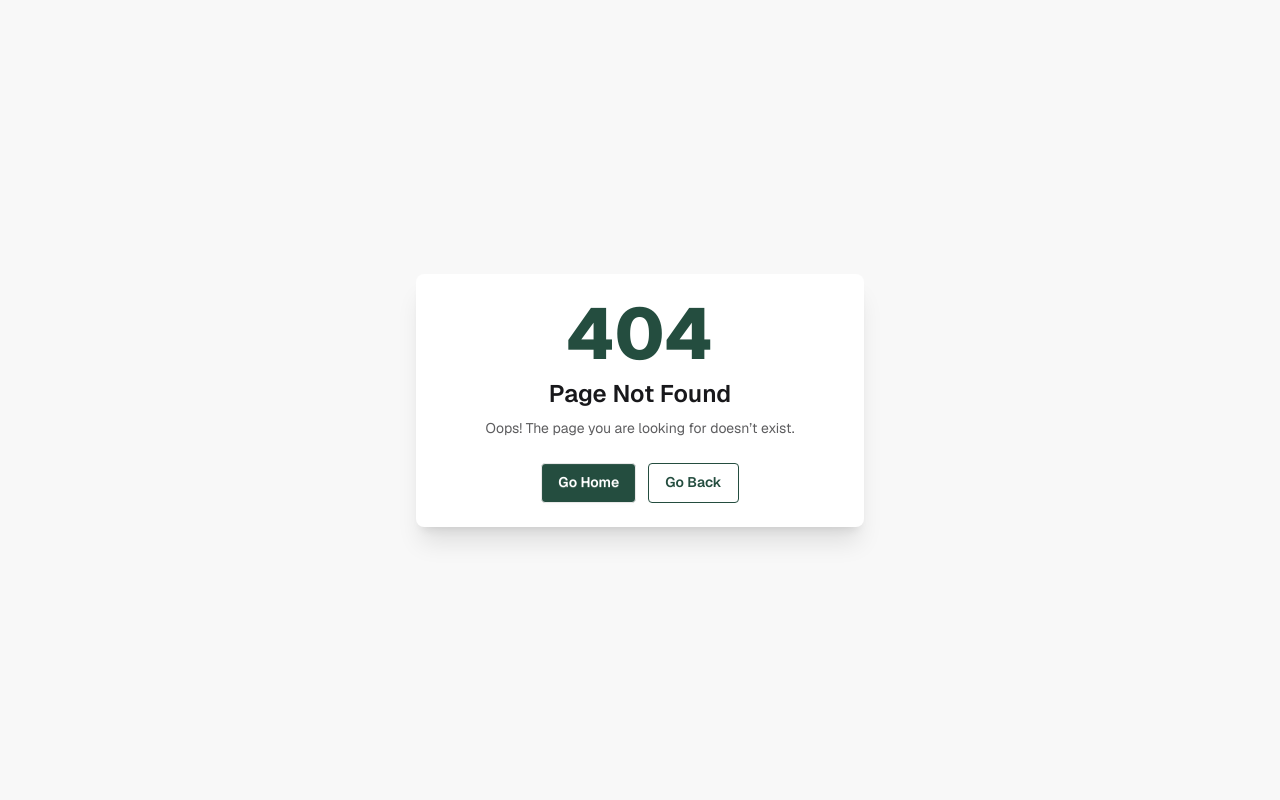
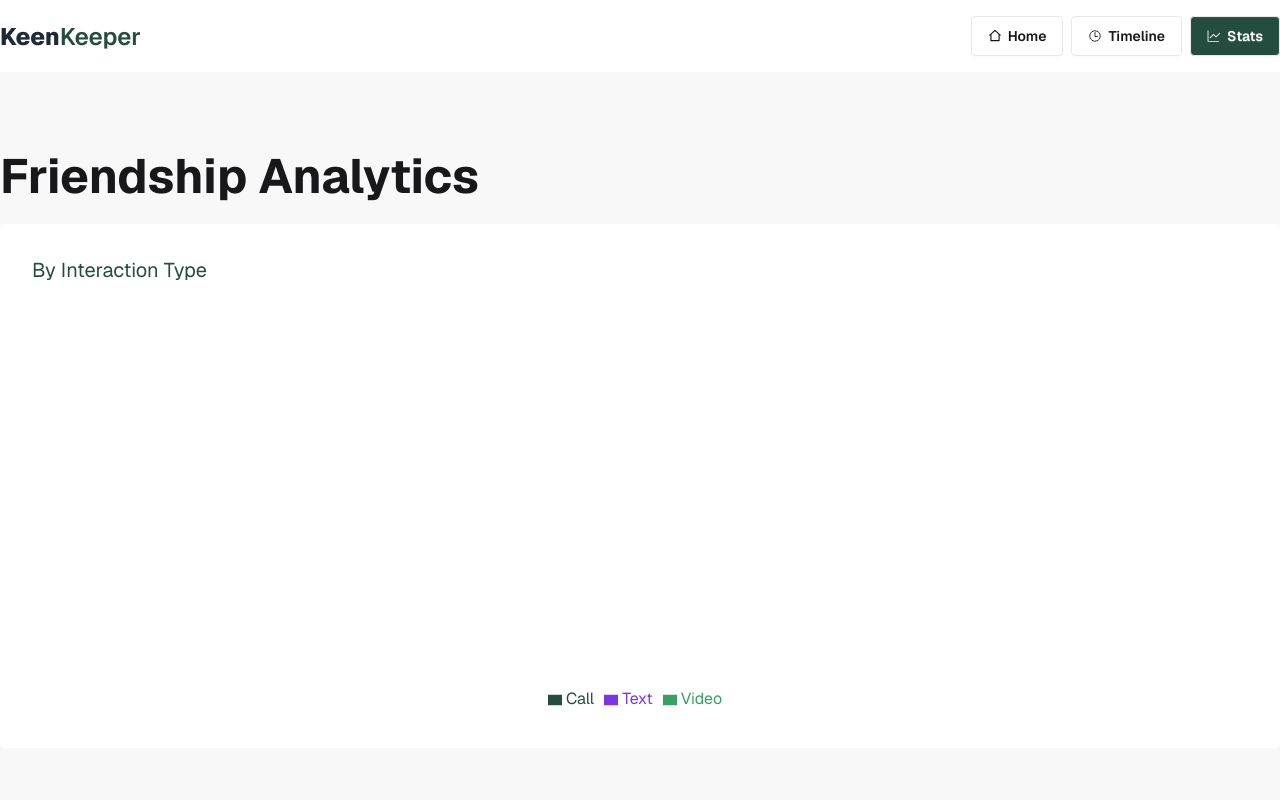
Before and after one commit to md-moynul/keen-keeper, a React (Vite) app: page /stats in a window 1280 px wide. Before the commit this address had no page. Shown: the top 800 px of the page. Built offline with nearby package versions, Linux system fonts and the light colour scheme.

Commit message:
add stats section

```diff
--- a/package.json
+++ b/package.json
@@ -18,6 +18,7 @@
     "react-router": "^7.14.0",
     "react-spinners": "^0.17.0",
     "react-toastify": "^11.0.5",
+    "recharts": "^3.8.1",
     "tailwindcss": "^4.2.2"
   },
   "devDependencies": {
--- a/src/components/friendDetails/CheckIn.jsx
+++ b/src/components/friendDetails/CheckIn.jsx
@@ -5,36 +5,35 @@ import { ContactContext } from '../../context/ContactContext';
 import { toast } from 'react-toastify';
 
 const CheckIn = ({ targetedFriends }) => {
-    const {allContact , setAllContact} = useContext(ContactContext)
+    const { callContact, textContact, videoContact
+        , setCallContact, setTextContact, setVideoContact,allContact } = useContext(ContactContext)
 
     const handelCall = (targetedFriends) => {
-        const {name} = targetedFriends
+        const { name } = targetedFriends
         console.log('call clicked', targetedFriends.name);
         const time = new Date()
-        const newContact = {name , status : 'Call' , time:time}
-        console.log(time);
-        setAllContact([...allContact ,newContact])
-        toast.success('called successful')
+        const newContact = { name, status: 'Call', time: time }
+        setCallContact([...callContact, newContact])
+        toast.success(`Call with ${name}`)
     }
     const handelMassage = (targetedFriends) => {
-        const {name} = targetedFriends
+        const { name } = targetedFriends
         console.log('call clicked', targetedFriends.name);
         const time = new Date()
-        const newContact = {name , status : 'Text' , time:time}
-        console.log(time);
-        setAllContact([...allContact ,newContact])
-        toast.success('massaged successful')
+        const newContact = { name, status: 'Text', time: time }
+        setTextContact([...textContact, newContact])
+        toast.success(`Massage with ${name}`)
     }
     const handelVideo = (targetedFriends) => {
-        const {name} = targetedFriends
+        const { name } = targetedFriends
         console.log('call clicked', targetedFriends.name);
         const time = new Date()
-        const newContact = {name , status : 'Video' , time:time}
-        console.log(time);
-        setAllContact([...allContact ,newContact])
-        toast.success('video successful')
+        const newContact = { name, status: 'Video', time: time }
+        setVideoContact([...videoContact, newContact])
+        toast.success(`Video with ${name}`)
     }
-    console.log(allContact);
+console.log(allContact);
+
 
     return (
         <div className="shadow bg-base-100 rounded-2xl  space-y-4 p-5 flex flex-col">
--- a/src/components/timeline/ContactCard.jsx
+++ b/src/components/timeline/ContactCard.jsx
@@ -3,14 +3,18 @@ import text from '../../assets/images/text.png';
 import video from '../../assets/images/video.png';
 
 const ContactCard = ({ contact }) => {
+    const {name, status,time} =contact;
+    const newDate = time.toDateString()
+
+
     return (
         <div className='p-4 bg-base-100 rounded-2xl space-x-4 flex' >
             <div>
-                {contact.status === 'Call' ? <img src={call} alt="" /> : contact.status === 'Text' ? <img src={text} alt="" /> : contact.status === 'Video' ? <img src={video} alt="" /> : ''}
+                {status === 'Call' ? <img src={call} alt="" /> : status === 'Text' ? <img src={text} alt="" /> : status === 'Video' ? <img src={video} alt="" /> : ''}
             </div>
             <div>
-                <p><span className='font-bold '>{contact.status}</span> with {contact.name}</p>
-                <p>{}</p>
+                <p><span className='font-bold '>{status}</span> with {name}</p>
+                <p>{newDate}</p>
             </div>
 
         </div>
--- a/src/context/ContactProvider.jsx
+++ b/src/context/ContactProvider.jsx
@@ -3,12 +3,21 @@ import { useState } from "react";
 import { ContactContext } from "./ContactContext";
 
 
-const ContactProvider = ({children}) => {
+const ContactProvider = ({ children }) => {
 
-    const [allContact , setAllContact] = useState([])
 
+    const [callContact, setCallContact] = useState([])
+    const [textContact, setTextContact] = useState([])
+    const [videoContact, setVideoContact] = useState([])
+    const allContact = [...callContact, ...textContact, ...videoContact]
     const data = {
-        allContact , setAllContact
+        allContact,
+        callContact,
+        textContact,
+        videoContact,
+        setCallContact,
+        setTextContact,
+        setVideoContact
     }
     return (
         <ContactContext.Provider value={data}>
--- a/src/pages/Timeline/Timeline.jsx
+++ b/src/pages/Timeline/Timeline.jsx
@@ -1,10 +1,23 @@
-import React, { useContext } from 'react';
+import React, { useContext, useState } from 'react';
 import { ContactContext } from '../../context/ContactContext';
 import ContactCard from '../../components/timeline/ContactCard';
 
 const Timeline = () => {
-    const { allContact} = useContext(ContactContext)
-    console.log(allContact);
+    const {
+        allContact,
+        callContact,
+        textContact,
+        videoContact
+    } = useContext(ContactContext)
+    const [shortingType, setSortingType] = useState();
+    let flitteredContact = [...allContact]
+    if (shortingType === 'Call') {
+        flitteredContact = [...callContact]
+    } else if (shortingType === 'Text') {
+        flitteredContact = [...textContact]
+    } else if (shortingType === 'Video') {
+        flitteredContact = [...videoContact]
+    }
 
     return (
         <div className='bg-base-200'>
@@ -12,16 +25,17 @@ const Timeline = () => {
                 <h2 className="text-5xl font-bold">Timeline </h2>
                 <div>
                     <div className="dropdown dropdown-bottom">
-                        <div tabIndex={0} role="button" className="btn m-1">Filter timeline ⬇️</div>
+                        <div tabIndex={0} role="button" className="btn m-1">Filter timeline {shortingType} ⬇️</div>
                         <ul tabIndex="-1" className="dropdown-content menu bg-base-100 rounded-box z-1 w-52 p-2 shadow-sm">
-                            <li><a>Item 1</a></li>
-                            <li><a>Item 2</a></li>
+                            <li onClick={() => { setSortingType('Call') }}><a>Call</a></li>
+                            <li onClick={() => { setSortingType('Text') }}><a>Text</a></li>
+                            <li onClick={() => { setSortingType('Video') }}><a>Video</a></li>
                         </ul>
                     </div>
                 </div>
                 <div className='space-y-6 '>
-                    {allContact.length === 0 ? <div>no data</div> :allContact.map((contact , i) =>  <ContactCard key={i} contact={contact}/>)}
-                    {}
+                    {flitteredContact.length === 0 ? <div>no data</div> : flitteredContact.map((contact, i) => <ContactCard key={i} contact={contact} />)}
+                    { }
                 </div>
             </div>
         </div>
--- /dev/null
+++ b/src/pages/stats/Stats.jsx
@@ -0,0 +1,51 @@
+import React, { useContext } from 'react';
+import { Legend, Pie, PieChart, Tooltip } from 'recharts';
+import { ContactContext } from '../../context/ContactContext';
+
+const Stats = () => {
+    const {
+        callContact,
+        textContact,
+        videoContact
+    } = useContext(ContactContext)
+    const data = [
+        { name: 'Call', value: callContact.length, fill: '#244D3F' },
+        { name: 'Text', value: textContact.length, fill: '#7E35E1' },
+        { name: 'Video', value: videoContact.length, fill: '#37A163' },
+
+    ];
+    return (
+        <div className=' bg-base-200 '>
+            <div className='container mx-auto py-20 space-y-6 '>
+
+                <h2 className="text-5xl font-bold">Friendship Analytics</h2>
+                <div className='bg-base-100 rounded space-y-8  p-8 '>
+                    <h3 className="text-xl text-[#244D3F] ">By Interaction Type</h3>
+                    <div className='flex justify-center'>
+                        <PieChart style={{ width: '100%', maxWidth: '500px', maxHeight: '50vh', aspectRatio: 1 }} responsive>
+                            <Pie
+                                data={data}
+                                innerRadius="80%"
+                                outerRadius="100%"
+                                // Corner radius is the rounded edge of each pie slice
+                                cornerRadius="50%"
+                                fill="#8884d8"
+                                // padding angle is the gap between each pie slice
+                                paddingAngle={5}
+                                dataKey="value"
+                                isAnimationActive={true}
+                            />
+
+                            <Legend />
+                            <Tooltip/>
+
+                        </PieChart>
+                    </div>
+
+                </div>
+            </div>
+        </div>
+    );
+};
+
+export default Stats;
--- a/src/routers/MainRouter.jsx
+++ b/src/routers/MainRouter.jsx
@@ -4,6 +4,8 @@ import Home from "../pages/home/Home";
 import Timeline from "../pages/Timeline/Timeline";
 import ErrorPage from "../pages/error/ErrorPage";
 import FriendsDetails from "../pages/home/FriendsDetails";
+import Stats from "../pages/stats/Stats";
+
 
 export const router = createBrowserRouter([
   {
@@ -21,7 +23,11 @@ export const router = createBrowserRouter([
         {
           path : '/home/:id',
           Component : FriendsDetails
-        }
+        },
+        {
+          path : '/stats',
+          Component : Stats
+        },
 
     ], errorElement : <ErrorPage/>
   },
```
Also changed, not shown: 1 other file (tests, documents, lock files or other folders).
